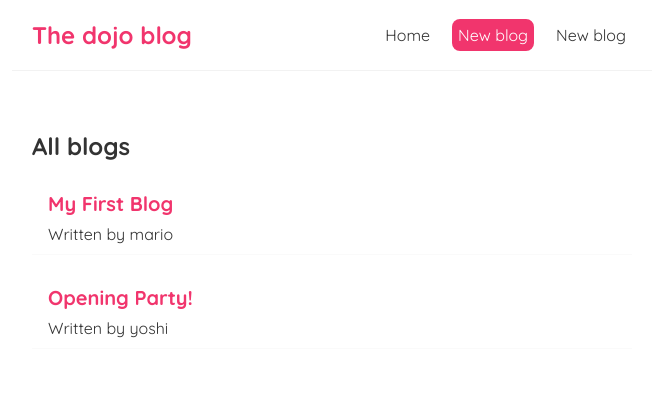
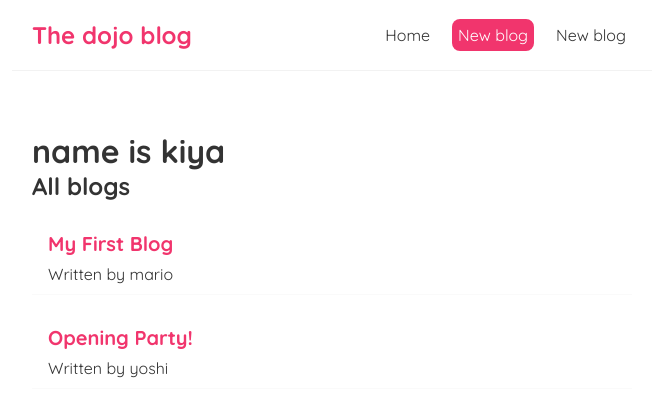
Before and after one commit to kiyarashnd/Blog, a React (Create React App) app: page / in a window 1280 px wide. Shown: the top 416 px of the page, without its empty margins (308-964 px from the left). Built offline with nearby package versions, Linux system fonts and the light colour scheme; data requests are answered from the project's data file.

Commit message:
Making a Custom Hook

```diff
--- a/src/BlogList.js
+++ b/src/BlogList.js
@@ -1,9 +1,11 @@
 const BlogList = (propssss) => {
     const blogs = propssss.blogs;
     const title = propssss.title;
+    const name = propssss.name;
 
     return (
         <div className="blog-list">
+            <h1>name is {name}</h1>
             <h2>{title}</h2>
             {blogs.map((blog) => (
                 <div className="blog-preview" key={blog.id} >
--- a/src/Home.js
+++ b/src/Home.js
@@ -3,12 +3,12 @@ import BlogList from './BlogList';
 import useFetch from './useFetch';
 
 const Home = () => {
-    const { data: blogs, isPending, error } = useFetch('http://localhost:8001/blogs');
+    const { data: blogs, isPending, error } = useFetch('http://localhost:8000/blogs');
     return (
         <div className="home">
             {error && <div>{error}</div>}
             {isPending && <div>loading...</div>}
-            {blogs && <BlogList blogs={blogs} title='All blogs' />}
+            {blogs && <BlogList blogs={blogs} title='All blogs' name='kiya' />}
         </div>
     );
 }
--- a/src/useFetch.js
+++ b/src/useFetch.js
@@ -14,7 +14,6 @@ const useFetch = (url) => {
                 }
                 return res.json();
             }).then((data) => {
-                console.log(data)
                 setData(data)
                 setIsPending(false)
                 setError(null)
@@ -24,6 +23,7 @@ const useFetch = (url) => {
             })
         }, 1000);
     }, [url])
+    //here we return an object
     return { data, isPending, error }
 }
 
```
